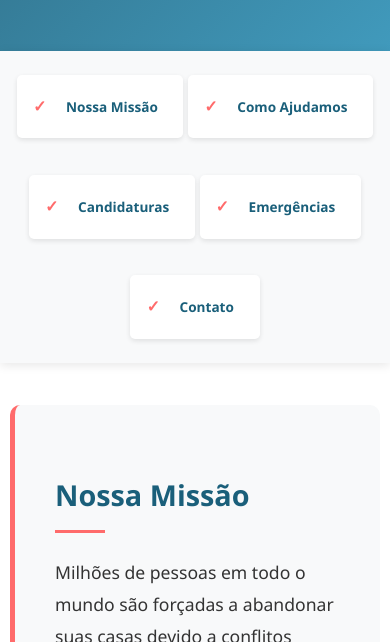
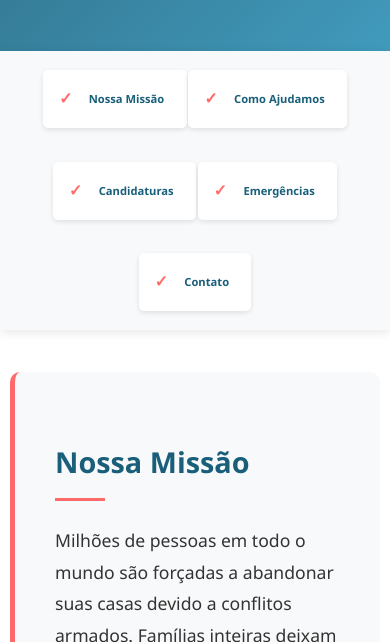
Before and after one commit to Dipa0707/trabalhoAI, a plain HTML site: page index.html in a window 390 px wide. Shown: the part 202-844 px from the top of the page. Drawn offline with Linux system fonts and the light colour scheme.

Commit message:
Update index.html

```diff
--- a/index.html
+++ b/index.html
@@ -388,12 +388,12 @@
             display: flex;
             justify-content: center;
             align-items: center;
-            padding: 1rem;
+            padding: 0.5rem;
         }
 
         .nav-links {
             display: flex;
-            gap: 2rem;
+            gap: 1rem;
             list-style: none;
             margin: 0;
             padding: 0;
@@ -403,10 +403,11 @@
             color: var(--primary-color);
             text-decoration: none;
             font-weight: 600;
-            padding: 0.8rem 1.2rem;
+            padding: 0.5rem 1rem;
             border-radius: 4px;
             transition: all 0.3s ease;
             background-color: transparent;
+            font-size: 0.9rem;
         }
 
         .nav-links a:hover {
@@ -419,30 +420,40 @@
         /* Responsividade melhorada da Navbar */
         @media (max-width: 768px) {
             .nav-container {
-                padding: 0.5rem;
+                padding: 0.3rem;
             }
 
             .nav-links {
-                gap: 0.5rem;
+                gap: 0.2rem;
                 flex-wrap: wrap;
                 justify-content: center;
             }
 
             .nav-links a {
-                padding: 0.4rem 0.8rem;
-                font-size: 0.9rem;
+                padding: 0.2rem 0.4rem;
+                font-size: 0.75rem;
+                margin: 0.1rem;
+            }
+
+            .nav-links li {
+                flex: 0 1 auto;
             }
         }
 
-        /* Ajustes adicionais para telas muito pequenas */
+        /* Ajustes para telas muito pequenas */
         @media (max-width: 480px) {
+            .nav-container {
+                padding: 0.2rem;
+            }
+
             .nav-links {
-                gap: 0.3rem;
+                gap: 0.1rem;
             }
 
             .nav-links a {
-                padding: 0.3rem 0.6rem;
-                font-size: 0.85rem;
+                padding: 0.15rem 0.3rem;
+                font-size: 0.7rem;
+                margin: 0.1rem;
             }
         }
     </style>
```
